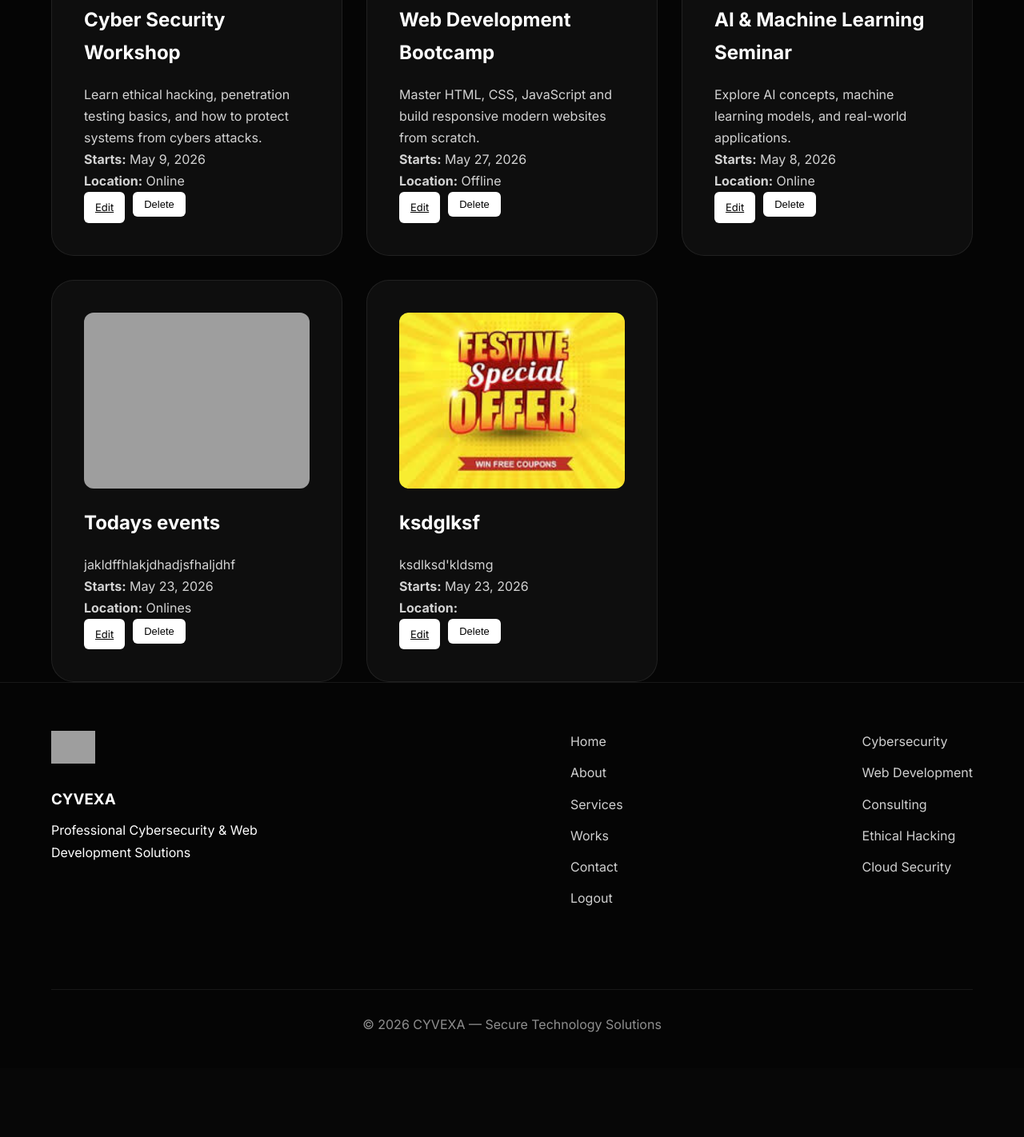
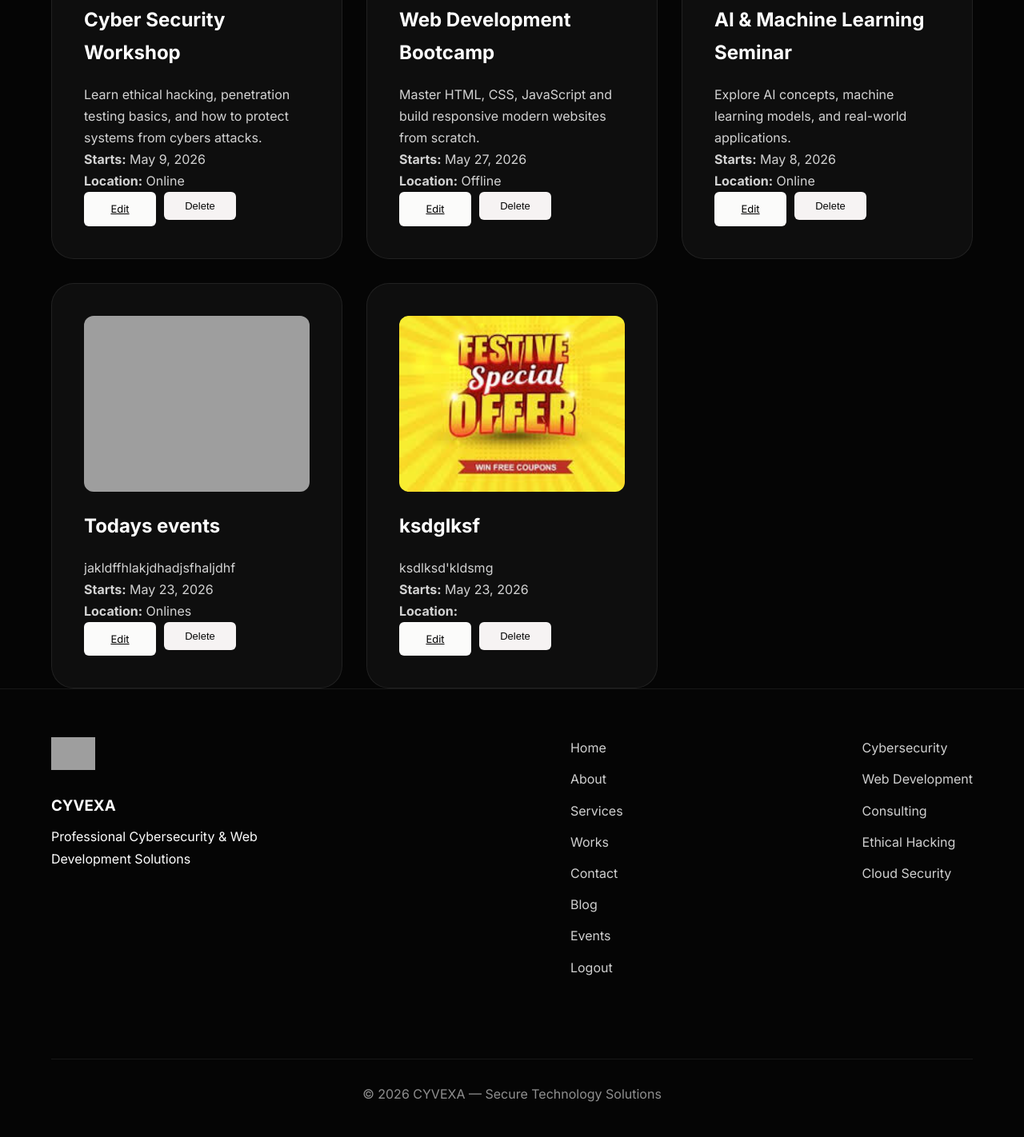
Before and after one commit to mohamed01irfan-blip/cyvexa-project, a Django app: page /events/ in a window 1280 px wide. Shown: the part 824-2246 px from the top of the page at 80% size. Before the commit the page ends 2115 px from the top, so only its background shows below. Run offline with Django 4.2, Linux system fonts and the light colour scheme; a user stored in the database is signed in; data comes from the database, SQL or seed files in the repository; both versions use the stored data as it was after the commit; grey boxes are pictures that could not be loaded.

```diff
--- a/backend/settings.py
+++ b/backend/settings.py
@@ -34,6 +34,10 @@ SECRET_KEY = 'django-insecure-kqlb*twqwpu!cd0x2@8bn3an)6)^4pz*t*j(gds#!#w^v&y(2i
 DEBUG = True
 
 ALLOWED_HOSTS = ["*"]
+
+CSRF_TRUSTED_ORIGINS = [
+    "https://cyvexa-project-production.up.railway.app"
+]
 
 # Application definition
 
--- a/blog/templates/events.html
+++ b/blog/templates/events.html
@@ -623,25 +623,29 @@ RESPONSIVE
 .card::before{
     pointer-events:none;
 }
-.action-btn {
-    padding:8px 14px;
+.action-btn{
+    padding:10px 0;
+    width:90px;              /* 🔥 fixed width */
+    text-align:center;
     border-radius:6px;
     font-size:13px;
     border:none;
     cursor:pointer;
     transition:0.25s;
+    display:inline-flex;
+    justify-content:center;
+    align-items:center;
 }
-
 /* EDIT */
 .btn-edit {
-    background:#ffc107;
+    background:#fbfbfa;
     color:#000;
 }
 
 /* DELETE */
 .btn-delete {
-    background:#dc3545;
-    color:#fff;
+    background:#f6f3f3;
+    color:#040404;
 }
 
 /* SAME HOVER FOR BOTH */
@@ -687,7 +691,7 @@ RESPONSIVE
 
     nav ul{
         flex-direction:column;
-        gap:15px;
+        gap:10px;
         padding:20px 0;
     }
 
@@ -701,6 +705,36 @@ RESPONSIVE
         width:100%;
         padding:12px 0;
     }
+}
+
+@media(max-width:768px){
+
+    /* Upcoming */
+    .section-title:nth-of-type(1){
+        font-size:1.5rem;
+    }
+
+    /* Ongoing */
+    .section-title:nth-of-type(2){
+        font-size:1.5rem;
+    }
+
+    /* Completed */
+    .section-title:nth-of-type(3){
+        font-size:1.5rem;
+    }
+
+}
+/* CARD REVEAL UPGRADE */
+.card.reveal{
+    opacity:0;
+    transform:translateY(60px) scale(0.97);
+}
+
+.card.active{
+    opacity:1;
+    transform:translateY(0) scale(1);
+    transition:0.7s ease;
 }
 
 </style>
@@ -737,7 +771,7 @@ RESPONSIVE
 </header>
 
 
-<section class="container">
+<section class="container reveal">
 
   <!-- TOP BAR -->
   <div class="top-bar">
@@ -749,10 +783,10 @@ RESPONSIVE
   </div>
 
   <!-- UPCOMING -->
-   <h2 class="section-title">📅 Upcoming Events</h2>
+   <h2 class="section-title event-title">📅 Upcoming Events</h2>
 <div class="event-grid">
   {% for event in upcoming_events %}
-  <div class="card">
+  <div class="card reveal">
 
     {% if event.image %}
       <img src="{{ event.image.url }}">
@@ -767,7 +801,7 @@ RESPONSIVE
 <div class="card-footer">
 
 <!-- EDIT -->
-<a href="{% url 'edit_event' event.id %}" class="action-btn btn-primary">
+<a href="{% url 'edit_event' event.id %}" class="action-btn btn-edit">
     Edit
 </a>
 
@@ -778,7 +812,7 @@ RESPONSIVE
 
     {% csrf_token %}
 
-    <button type="submit" class="action-btn btn-primary">
+    <button type="submit" class="action-btn btn-delete">
         Delete
     </button>
 </form>
@@ -794,10 +828,10 @@ RESPONSIVE
 
 
   <!-- ONGOING -->
-  <h2 class="section-title">🟢 Ongoing Events</h2>
+  <h2 class="section-title event-title">🟢 Ongoing Events</h2>
 <div class="event-grid">
   {% for event in ongoing_events %}
-  <div class="card">
+  <div class="card reveal">
 
     {% if event.image %}
       <img src="{{ event.image.url }}">
@@ -812,7 +846,7 @@ RESPONSIVE
 <div class="card-footer">
 
 <!-- EDIT -->
-<a href="{% url 'edit_event' event.id %}" class="action-btn btn-primary">
+<a href="{% url 'edit_event' event.id %}" class="action-btn btn-edit">
     Edit
 </a>
 
@@ -823,7 +857,7 @@ RESPONSIVE
 
     {% csrf_token %}
 
-    <button type="submit" class="action-btn btn-primary">
+    <button type="submit" class="action-btn btn-delete">
         Delete
     </button>
 </form>
@@ -839,10 +873,10 @@ RESPONSIVE
 
 
   <!-- COMPLETED -->
-  <h2 class="section-title">⚫ Completed Events</h2>
+  <h2 class="section-title event-title">⚫ Completed Events</h2>
 <div class="event-grid">
   {% for event in completed_events %}
-  <div class="card">
+  <div class="card reveal">
 
     {% if event.image %}
       <img src="{{ event.image.url }}">
@@ -859,7 +893,7 @@ RESPONSIVE
 <div class="card-footer">
 
 <!-- EDIT -->
-<a href="{% url 'edit_event' event.id %}" class="action-btn btn-primary">
+<a href="{% url 'edit_event' event.id %}" class="action-btn btn-edit">
     Edit
 </a>
 
@@ -870,7 +904,7 @@ RESPONSIVE
 
     {% csrf_token %}
 
-    <button type="submit" class="action-btn btn-primary">
+    <button type="submit" class="action-btn btn-delete">
         Delete
     </button>
 </form>
@@ -909,6 +943,8 @@ RESPONSIVE
     <a href="/services/">Services</a>
     <a href="/works/">Works</a>
     <a href="/contact/">Contact</a>
+    <a href="{% url 'blog_list' %}">Blog</a>
+    <a href="{% url 'event_list' %}">Events</a>
     {% if not user.is_authenticated %}
         <a href="{% url 'login' %}">
            Login
@@ -963,6 +999,22 @@ function getCookie(name) {
     }
     return cookieValue;
 }
+function revealOnScroll() {
+    const reveals = document.querySelectorAll('.reveal');
+
+    reveals.forEach((el) => {
+        const windowHeight = window.innerHeight;
+        const elementTop = el.getBoundingClientRect().top;
+        const revealPoint = 100;
+
+        if (elementTop < windowHeight - revealPoint) {
+            el.classList.add('active');
+        }
+    });
+}
+
+window.addEventListener('scroll', revealOnScroll);
+revealOnScroll();
 </script>
 </body>
 </html>
```
Also changed, not shown: blog/templates/blog_list.html (+27 -9 lines), templates/Aboutus.html (+32 -11 lines), templates/Services.html (+38 -6 lines), templates/contact.html (+50 -8 lines), templates/works.html (+26 -8 lines), db.sqlite3.
